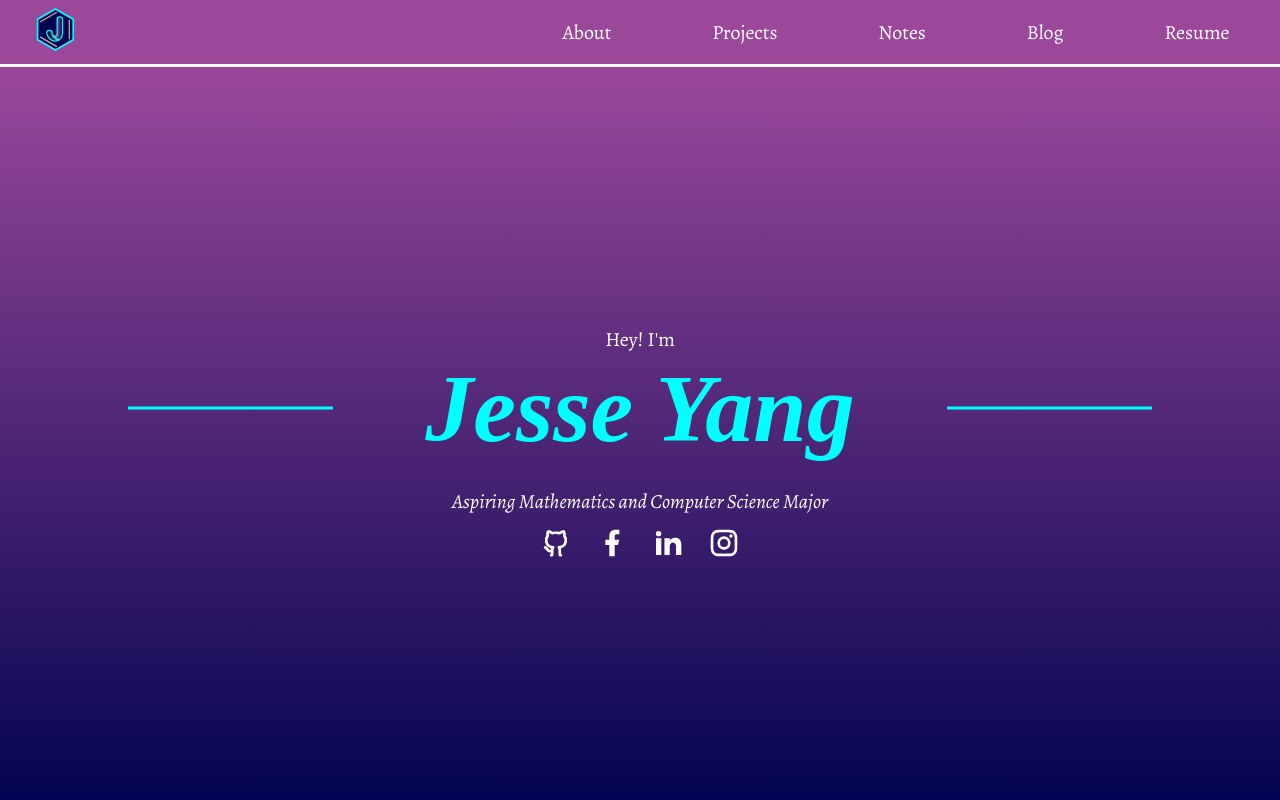
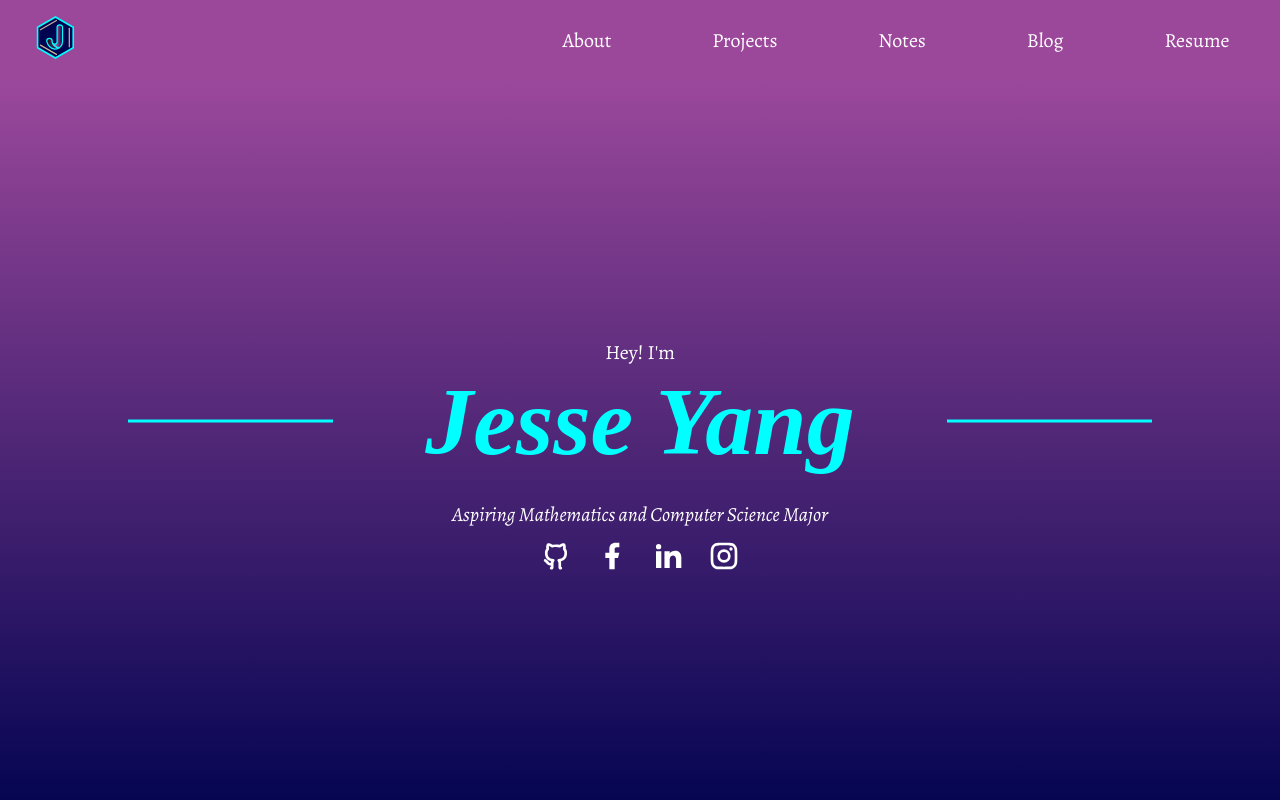
Before and after one commit to jesseyang432/jesseyang432.github.io, a React (Create React App) app: page / in a window 1280 px wide. Shown: the top 800 px of the page. Built offline with nearby package versions, Linux system fonts and the light colour scheme; a web font is replaced by a local one.

Commit message:
made navbar sticky

```diff
--- a/src/components/modules/_HomeBio.scss
+++ b/src/components/modules/_HomeBio.scss
@@ -64,6 +64,8 @@
 		margin: 12px 0 0 24px;
 
 		li .first-word {
+			font-size: 24px;
+			text-transform: uppercase;
 			color: $aqua;
 		}
 	}
--- a/src/components/modules/_Nav.scss
+++ b/src/components/modules/_Nav.scss
@@ -1,15 +1,19 @@
 .Nav-bar {
-	height: 64px;
-	border-bottom: solid white;
-	display: flex;
+	height: 80px;
+	// border-bottom: solid white;
+	top: 0;
+	position: sticky;
 	background-color: $purpureus;
+	// background-color: rgba(155, 72, 155, 0.95);
+	z-index: 3;
 }
 
 .Nav-logo {
 	width: 40%;
+	height: 100%;
 	display: flex;
+	float: left;
 	align-items: center;
-
 	a {
 		margin-left: 36px;
 	}
@@ -19,6 +23,7 @@
 	width: 60%;
 	height: 100%;
 	display: flex;
+	float: right;
 	list-style: none;
 	justify-content: space-around;
 	align-items: center;
--- a/src/components/styles.css
+++ b/src/components/styles.css
@@ -58,19 +58,21 @@
 }
 
 .Nav-bar {
-  height: 64px;
-  border-bottom: solid white;
-  display: -webkit-box;
-  display: -ms-flexbox;
-  display: flex;
+  height: 80px;
+  top: 0;
+  position: -webkit-sticky;
+  position: sticky;
   background-color: #9b489b;
+  z-index: 3;
 }
 
 .Nav-logo {
   width: 40%;
+  height: 100%;
   display: -webkit-box;
   display: -ms-flexbox;
   display: flex;
+  float: left;
   -webkit-box-align: center;
       -ms-flex-align: center;
           align-items: center;
@@ -86,6 +88,7 @@
   display: -webkit-box;
   display: -ms-flexbox;
   display: flex;
+  float: right;
   list-style: none;
   -ms-flex-pack: distribute;
       justify-content: space-around;
@@ -517,6 +520,8 @@
 }
 
 .Home-bio-description ul li .first-word {
+  font-size: 24px;
+  text-transform: uppercase;
   color: #00ffff;
 }
 
```
Also changed, not shown: 1 other file (tests, documents, lock files or other folders).
